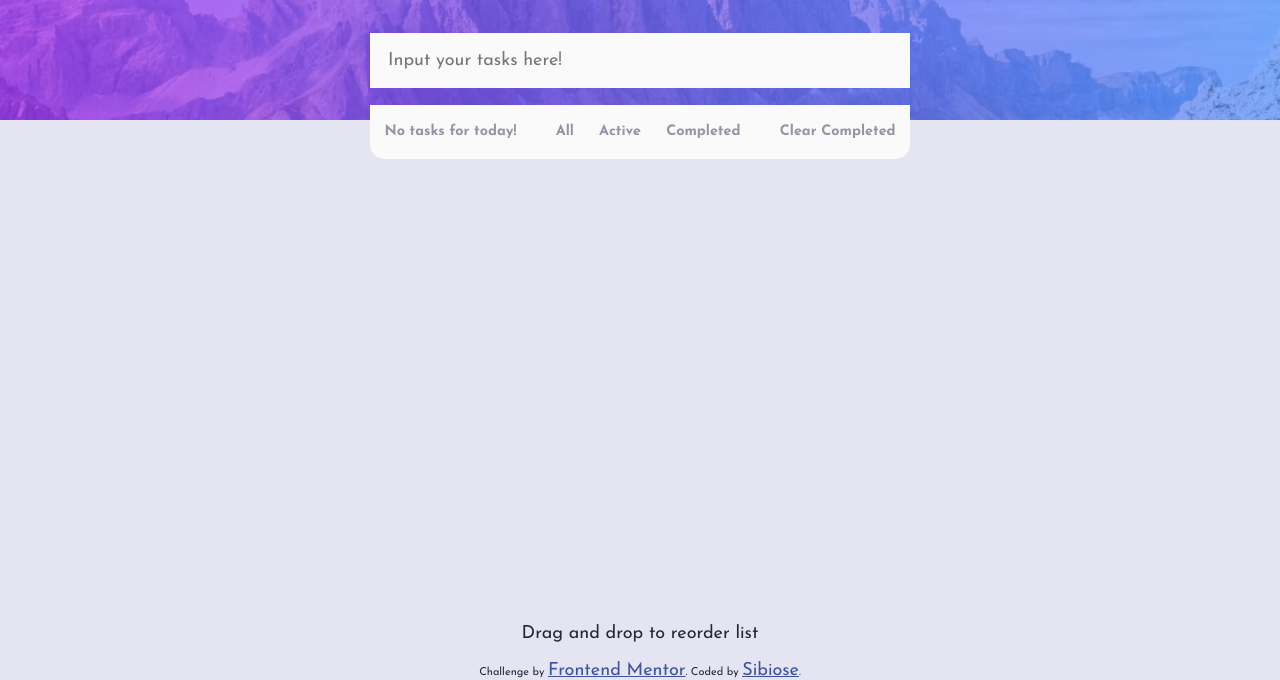
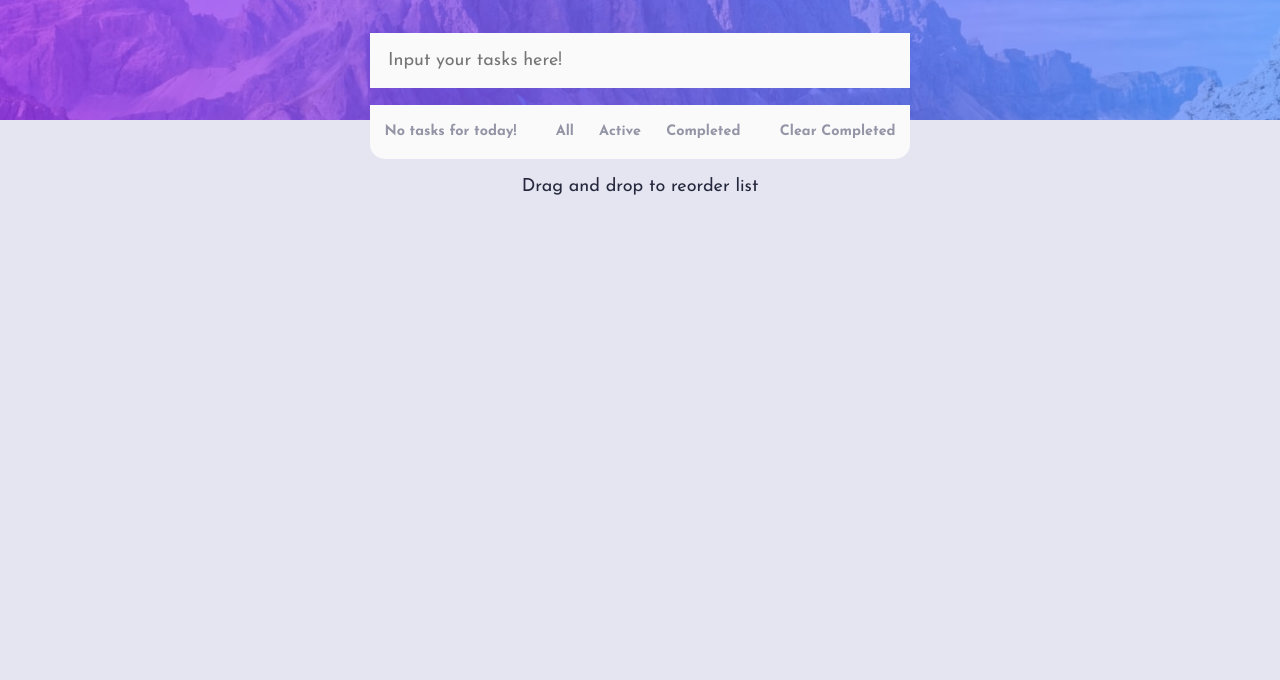
Before and after one commit to Sibiose/Improved-to-do-List-Updated, a plain HTML site: page index.html in a window 1280 px wide. Both pictures are taken after a click on the element 897 px from the left and 74 px from the top of the page. Shown: the part 120-800 px from the top of the page. Drawn offline with Linux system fonts and the light colour scheme.

Commit message:
Add files via upload

```diff
--- a/index.html
+++ b/index.html
@@ -53,6 +53,7 @@
           </div>
           <p class="clear">Clear Completed</p>
         </div>
+        <p class="footer-p">Drag and drop to reorder list</p>
       </ul>
 
 
@@ -61,14 +62,7 @@
 
   </header>
 
-  <footer>
-    <p class="footer-p">Drag and drop to reorder list</p>
-    <div class="attribution">
-      Challenge by <a href="https://www.frontendmentor.io?ref=challenge" target="_blank">Frontend Mentor</a>.
-      Coded by <a href="#">Sibiose</a>.
-    </div>
 
-  </footer>
 
 
 
--- a/script.js
+++ b/script.js
@@ -1,5 +1,4 @@
 const body = document.querySelector("body");
-const footer = document.querySelector("footer");
 const toggleBtn = document.querySelector(".toggle");
 const taskList = document.querySelector(".task-list");
 let taskItem = [...document.querySelectorAll(".task-item")];
@@ -17,7 +16,8 @@ let pseudoCheck = [...document.querySelectorAll(".pseudo-check")];
 let controlMenu = document.querySelector(".control-menu");
 const header = document.querySelector("header");
 let toggleImage = document.querySelector(".toggle-image");
-
+let filter = document.querySelector(".filter");
+let footerP = document.querySelector(".footer-p");
 let currentTheme = "dark"; //default for current theme is dark;
 
 function clearInput() {
@@ -178,8 +178,8 @@ toggleBtn.addEventListener("click", function toggleFun() {
     completedFilter.classList.toggle("light-filter-p");
     clearBtn.classList.toggle("light-filter-p");
     taskInput.classList.toggle("light-input");
-    footer.classList.toggle("light-footer");
-
+    filter.classList.toggle("light-filter");
+    footerP.classList.toggle("light-footer-p")
 
     for (let i = 0; i < pseudoCheck.length; i++) {
         pseudoCheck[i].classList.toggle("light-pseudo-check");
--- a/style.css
+++ b/style.css
@@ -105,13 +105,9 @@ header{
     justify-content: space-between;
 }
 
-footer{
-    position:absolute;
-    bottom:0;
-    text-align: center;
-    left:50%;
-    transform:translateX(-50%);
-    color:white;
+.footer-p{
+    order:4;
+    align-self: center;
 }
 
 /* -----------------------------------------BUTTONS------------------------------------- */
@@ -205,11 +201,10 @@ background-size: cover;
     background-color:hsl(0, 0%, 98%);
 }
 
-.light-footer{
+
+.light-footer-p{
     color:hsl(235, 24%, 19%);
 }
-
-
 
 
 
@@ -263,6 +258,11 @@ background-size: cover;
     color: hsl(220, 98%, 61%);
 }
 
+.footer-p{
+    color:hsl(236, 33%, 92%);
+}
+
+
 @media screen and (max-width: 570px){
 
     .control-menu{
@@ -282,3 +282,10 @@ background-size: cover;
 
 
 }
+
+.light-filter{
+    background-color:hsl(0, 0%, 98%);
+}
+.light-footer-p{
+    color:hsl(235, 24%, 19%);
+}
```
